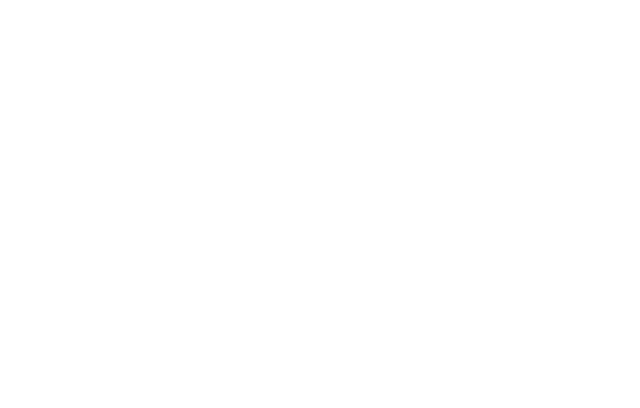
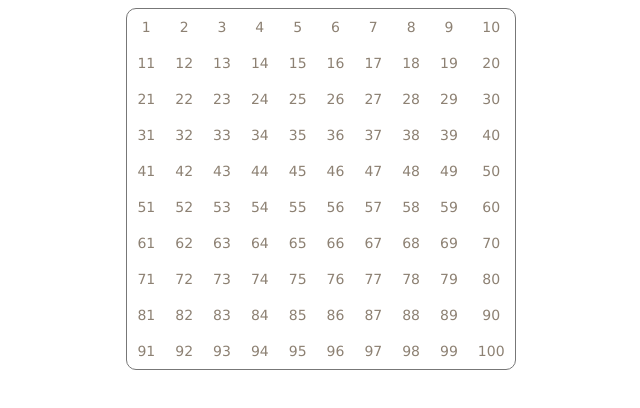
Before and after one commit to Kh1merA/avtomonova-fpro-hw, a plain HTML site: page index.html in a window 1280 px wide. Shown: the whole page, without its empty margins (319-959 px from the left). Drawn offline with Linux system fonts and the light colour scheme.

Commit message:
complete hw1

```diff
--- a/index.html
+++ b/index.html
@@ -5,9 +5,13 @@
     <meta name="viewport"
           content="width=device-width, user-scalable=no, initial-scale=1.0, maximum-scale=1.0, minimum-scale=1.0">
     <meta http-equiv="X-UA-Compatible" content="ie=edge">
+    <link rel="stylesheet" href="style.css">
     <title>Homework</title>
 </head>
 <body>
+<div class="wrapper">
 
+</div>
+<script src="script.js"></script>
 </body>
 </html>
--- /dev/null
+++ b/script.js
@@ -0,0 +1,19 @@
+//Create table
+let table = document.createElement('table');
+table.classList.add('table');
+
+let counter = 1; // to fill table
+
+for(let i = 0; i < 10; i++){
+    let row = document.createElement('tr'); //create row
+    for(let j = 0; j < 10; j++){
+        let cell = document.createElement('td'); //create cell
+        cell.textContent = counter.toString();
+        counter++;
+        row.append(cell);
+    }
+    table.append(row);
+}
+
+//Add table to wrapper
+document.getElementsByClassName('wrapper')[0].append(table);
--- /dev/null
+++ b/style.css
@@ -0,0 +1,18 @@
+.wrapper{
+    display: flex;
+    justify-content: center;
+}
+
+.table{
+    font-family: "Lucida Sans Unicode", "Lucida Grande", Sans-Serif;
+    font-size: 14px;
+    border-radius: 10px;
+    border-spacing: 0;
+    text-align: center;
+    border: 1px solid #777777;
+}
+
+.table td {
+    padding: 10px;
+    color: #8D8173;
+}
```
